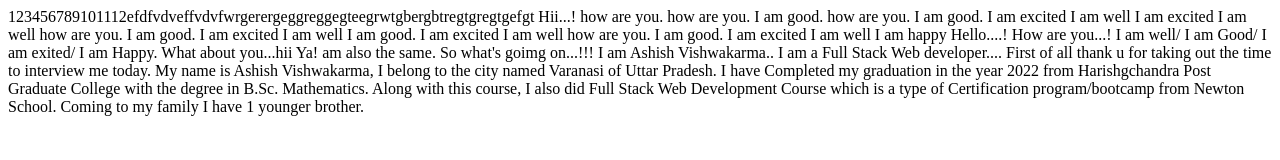
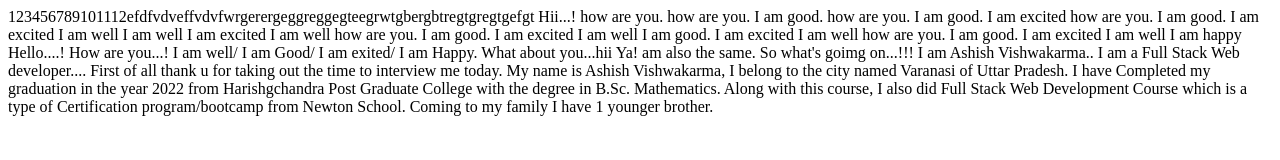
Before and after one commit to ashishvish8738/FrontendFiles, a plain HTML site: page Basics/index.html in a window 1280 px wide. Drawn offline with Linux system fonts and the light colour scheme.

Commit message:
Update index.html

```diff
--- a/Basics/index.html
+++ b/Basics/index.html
@@ -12,7 +12,10 @@
     how are you. how are you.
     I am good. how are you.
     I am good.
+    I am excited how are you.
+    I am good.
     I am excited
+    I am well
     I am well
     I am excited
     I am well
```
